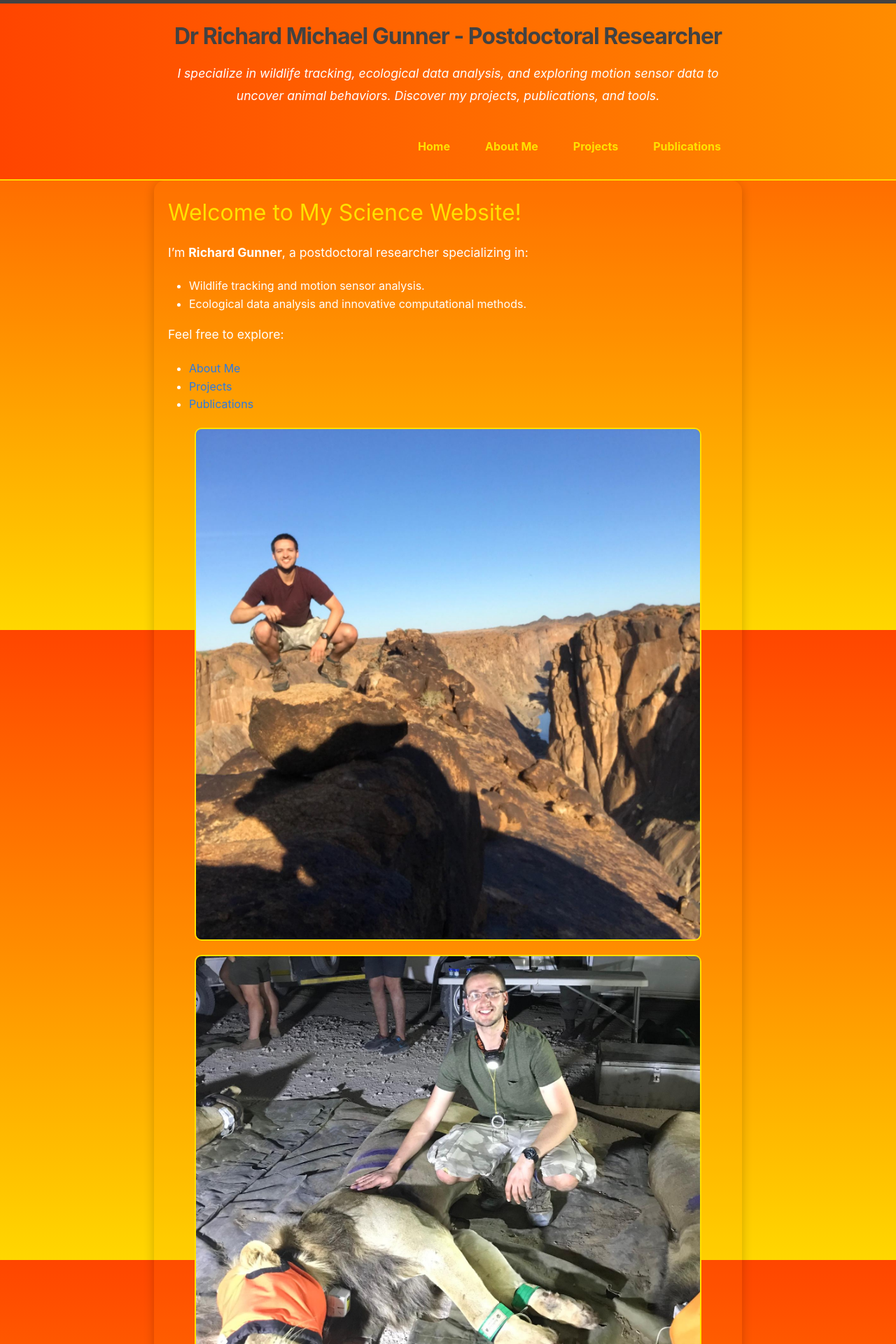
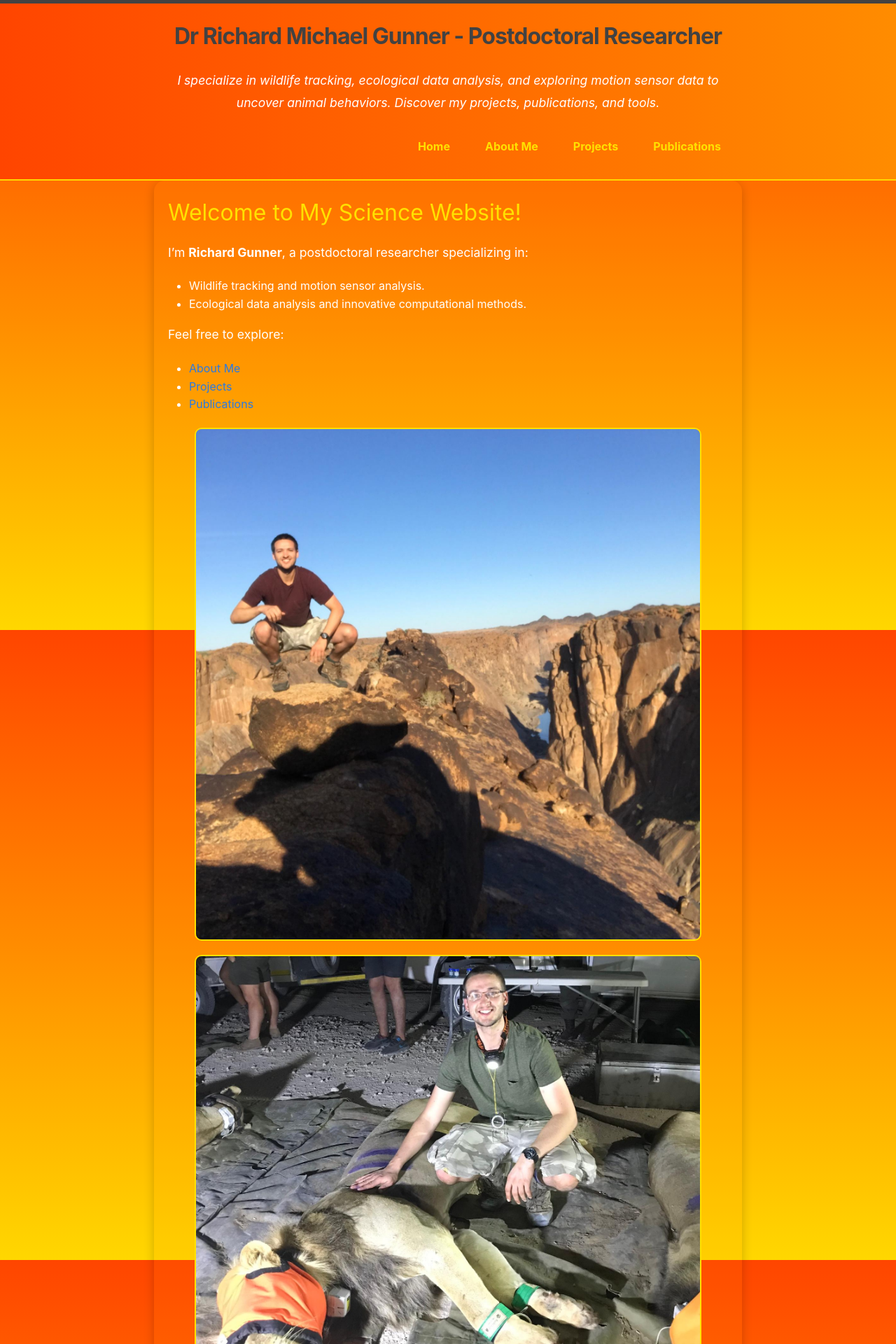
Before and after one commit to Richard6195/my-website, a Jekyll site: the page built from index.md, in a window 1280 px wide. Shown: the top 1920 px of the page at 70% size. Built offline with Jekyll 4.4.1, drawn with Linux system fonts in a browser that asks for light colours.

```diff
--- a/_sass/minima/_custom.scss
+++ b/_sass/minima/_custom.scss
@@ -12,8 +12,7 @@ body {
 /* Header Styling */
 .site-header {
   text-align: center;
-  padding-top: 20px; /* Add space above the header */
-  padding-bottom: 20px; /* Add space below the header */
+  padding: 20px 0; /* Add padding to prevent overlap */
   background: linear-gradient(to right, #FF4500, #FF8C00);
   color: #fff;
   border-bottom: 2px solid #FFD700;
@@ -28,18 +27,17 @@ body {
 .site-header .site-description {
   font-size: 1.1rem;
   font-style: italic;
-  margin-top: 10px; /* Add space above description */
+  margin-top: 20px; /* Add space above description */
 }
 
 /* Navigation Styling */
 .site-nav {
   display: flex;
   justify-content: center;
-  align-items: center;
   gap: 10px;
   flex-wrap: wrap;
-  padding-top: 20px; /* Add space above the navbar */
-  padding-bottom: 10px; /* Add space below the navbar */
+  padding: 10px 0; /* Add vertical padding to separate nav bar */
+  background-color: transparent; /* Remove any white background */
 }
 
 .site-nav .page-link {
@@ -47,8 +45,7 @@ body {
   color: #ffe100;
   font-weight: bold;
   padding: 5px 10px;
-  border-radius: 3px;
-  background-color: transparent; /* Ensure no background */
+  border-radius: 5px; /* Optional: Rounded corners */
 }
 
 
@@ -133,29 +130,20 @@ img, video {
   box-shadow: 0 4px 6px rgba(0, 0, 0, 0.1);
 }
 
+/* Mobile-Specific Adjustments */
 @media screen and (max-width: 768px) {
   .image-row img, .video-row video {
     max-width: 100%;
   }
-}
-
-/* Mobile-Specific Adjustments */
-@media screen and (max-width: 768px) {
   .site-header {
-    padding-top: 30px; /* Increase padding for mobile */
-    padding-bottom: 30px;
+    padding: 30px 10px; /* Add extra padding for mobile screens */
   }
-
   .site-nav {
-    padding-top: 15px;
-    padding-bottom: 15px;
+    flex-direction: column; /* Stack links vertically */
+    align-items: center; /* Center the links */
   }
-
-  .site-title {
-    margin-bottom: 15px; /* Add extra spacing for clarity */
-  }
-
-  .site-description {
-    margin-top: 5px;
+  .site-nav .page-link {
+    padding: 10px; /* Increase padding for touch targets */
+    font-size: 1rem; /* Adjust font size for readability */
   }
 }
```
